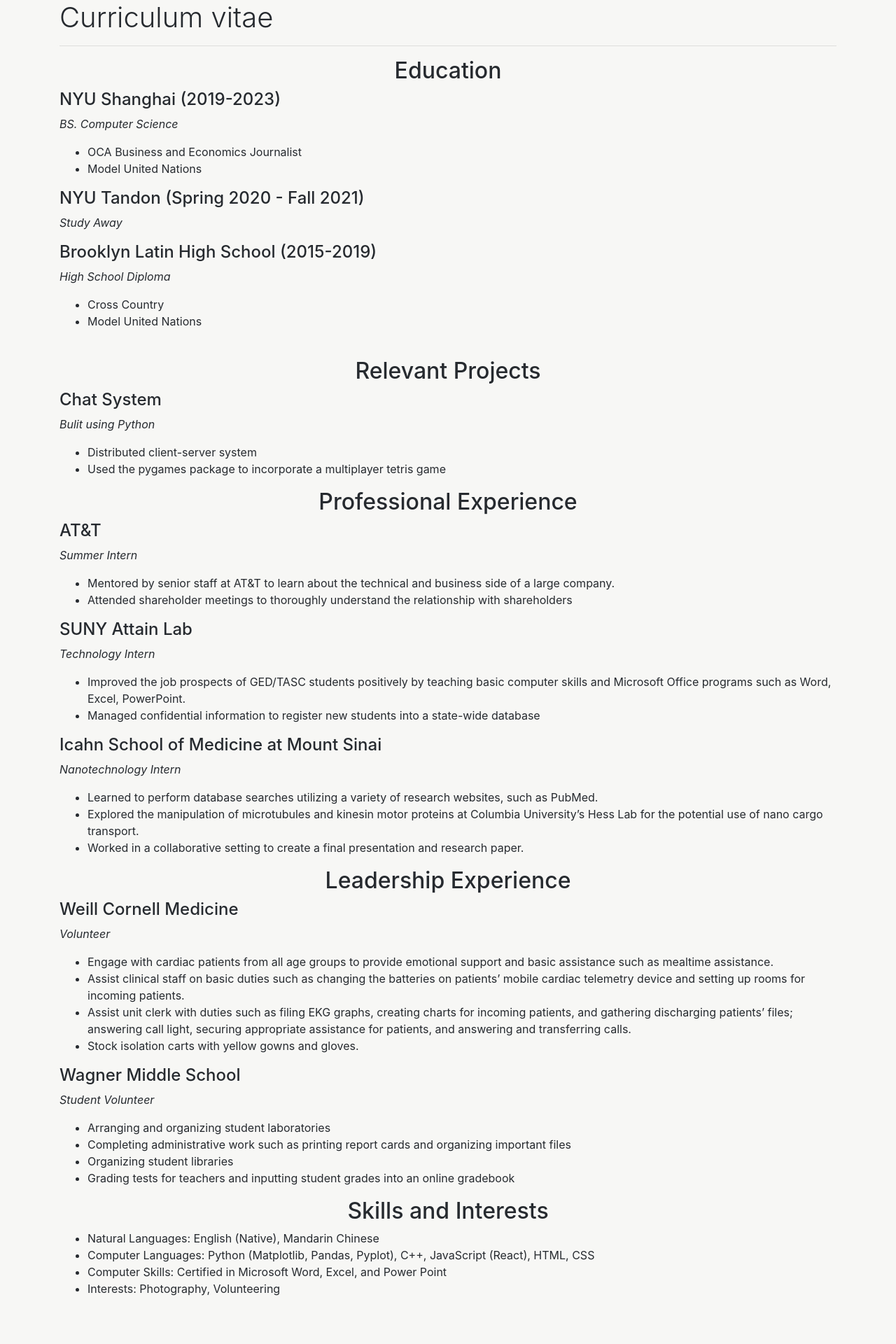
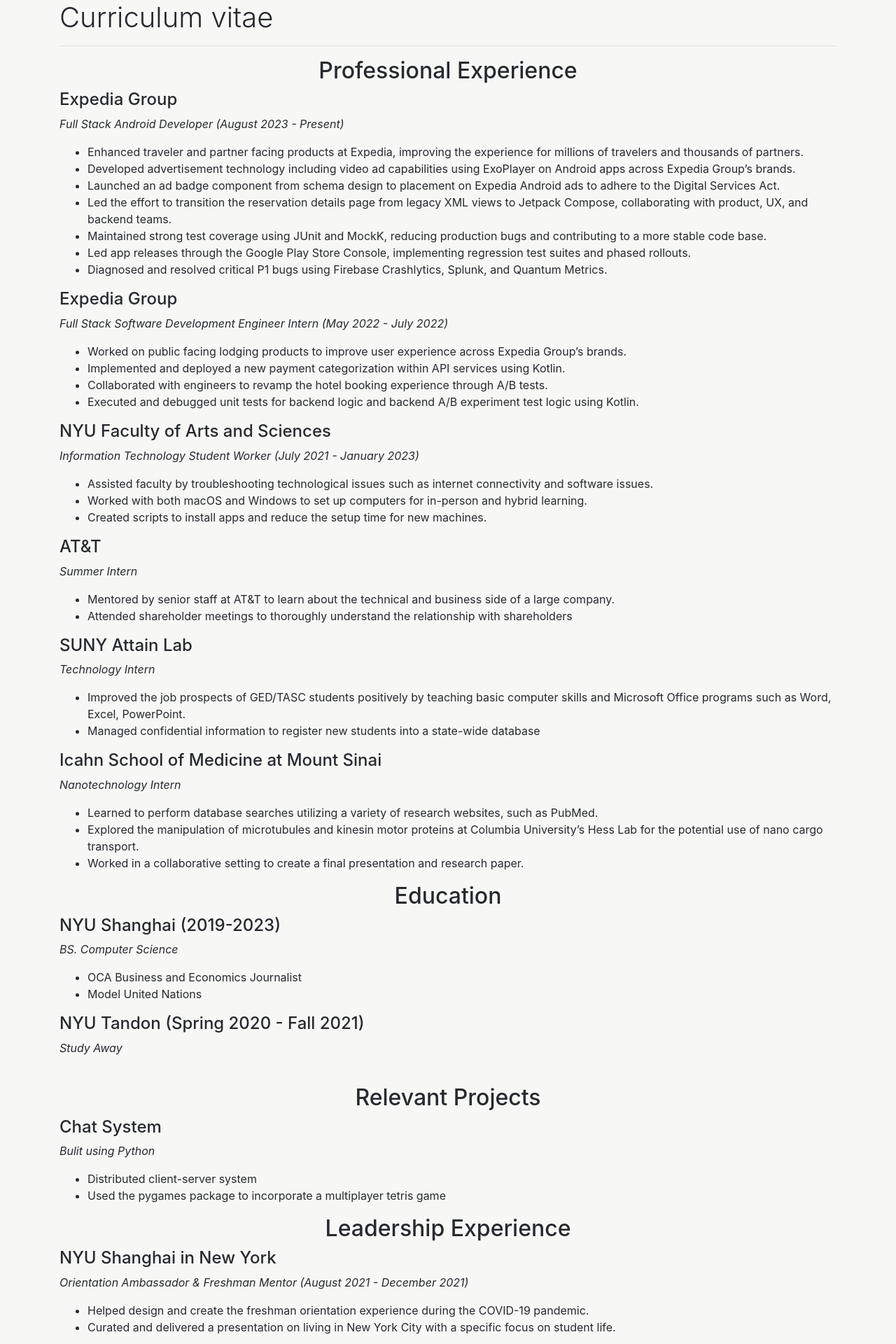
Before and after one commit to chengang-zhang/chengang-zhang.github.io, a React (Vite) app: page /cv in a window 1280 px wide. Shown: the part 120-2040 px from the top of the page at 70% size. Built offline with nearby package versions, Linux system fonts and the light colour scheme.

Commit message:
update cv

```diff
--- a/src/components/Cv.jsx
+++ b/src/components/Cv.jsx
@@ -9,48 +9,37 @@
             <h1 className="font-weight-light">Curriculum vitae</h1>
 
             <hr></hr>
-            <section className="Eduation align-items-left">
-              <h2>Education</h2>
-              <h4>NYU Shanghai (2019-2023)</h4>
-              <p>
-                <em>BS. Computer Science</em>
-              </p>
+            <section className="Professional-Experience">
+              <h2>Professional Experience</h2>
+              <h4>Expedia Group</h4>
+              <p><em>Full Stack Android Developer (August 2023 - Present)</em></p>
               <ul>
-                <li>OCA Business and Economics Journalist</li>
-                <li>Model United Nations</li>
+                <li>Enhanced traveler and partner facing products at Expedia, improving the experience for millions of travelers and thousands of partners.</li>
+                <li>Developed advertisement technology including video ad capabilities using ExoPlayer on Android apps across Expedia Group’s brands.</li>
+                <li>Launched an ad badge component from schema design to placement on Expedia Android ads to adhere to the Digital Services Act.</li>
+                <li>Led the effort to transition the reservation details page from legacy XML views to Jetpack Compose, collaborating with product, UX, and backend teams.</li>
+                <li>Maintained strong test coverage using JUnit and MockK, reducing production bugs and contributing to a more stable code base.</li>
+                <li>Led app releases through the Google Play Store Console, implementing regression test suites and phased rollouts.</li>
+                <li>Diagnosed and resolved critical P1 bugs using Firebase Crashlytics, Splunk, and Quantum Metrics.</li>
               </ul>
 
-              <h4>NYU Tandon (Spring 2020 - Fall 2021)</h4>
-              <p>
-                <em>Study Away</em>
-              </p>
+              <h4>Expedia Group</h4>
+              <p><em>Full Stack Software Development Engineer Intern (May 2022 - July 2022)</em></p>
               <ul>
+                <li>Worked on public facing lodging products to improve user experience across Expedia Group’s brands.</li>
+                <li>Implemented and deployed a new payment categorization within API services using Kotlin.</li>
+                <li>Collaborated with engineers to revamp the hotel booking experience through A/B tests.</li>
+                <li>Executed and debugged unit tests for backend logic and backend A/B experiment test logic using Kotlin.</li>
               </ul>
 
-              <h4>Brooklyn Latin High School (2015-2019)</h4>
-              <p>
-                <em>High School Diploma</em>
-              </p>
+              <h4>NYU Faculty of Arts and Sciences</h4>
+              <p><em>Information Technology Student Worker (July 2021 - January 2023)</em></p>
               <ul>
-                <li>Cross Country</li>
-                <li>Model United Nations</li>
+                <li>Assisted faculty by troubleshooting technological issues such as internet connectivity and software issues.</li>
+                <li>Worked with both macOS and Windows to set up computers for in-person and hybrid learning.</li>
+                <li>Created scripts to install apps and reduce the setup time for new machines.</li>
               </ul>
 
-            </section>
-            <br></br>
-
-            <section className="Relevant-Projects">
-              <h2>Relevant Projects</h2>
-              <h4>Chat System</h4>
-              <p><em>Bulit using Python</em></p>
-              <ul>
-                <li>Distributed client-server system</li>
-                <li>Used the pygames package to incorporate a multiplayer tetris game</li>
-              </ul>
-            </section>
-
-            <section className="Professional-Experience">
-              <h2>Professional Experience</h2>
               <h4>AT&T</h4>
               <p><em>Summer Intern</em></p>
               <ul>
@@ -79,8 +68,46 @@
 
             </section>
 
+            <section className="Eduation align-items-left">
+              <h2>Education</h2>
+              <h4>NYU Shanghai (2019-2023)</h4>
+              <p>
+                <em>BS. Computer Science</em>
+              </p>
+              <ul>
+                <li>OCA Business and Economics Journalist</li>
+                <li>Model United Nations</li>
+              </ul>
+
+              <h4>NYU Tandon (Spring 2020 - Fall 2021)</h4>
+              <p>
+                <em>Study Away</em>
+              </p>
+              <ul>
+              </ul>
+
+            </section>
+            <br></br>
+
+            <section className="Relevant-Projects">
+              <h2>Relevant Projects</h2>
+              <h4>Chat System</h4>
+              <p><em>Bulit using Python</em></p>
+              <ul>
+                <li>Distributed client-server system</li>
+                <li>Used the pygames package to incorporate a multiplayer tetris game</li>
+              </ul>
+            </section>
+
             <section className="Leadership-Experience">
               <h2>Leadership Experience</h2>
+              <h4>NYU Shanghai in New York</h4>
+              <p><em>Orientation Ambassador &amp; Freshman Mentor (August 2021 - December 2021)</em></p>
+              <ul>
+                <li>Helped design and create the freshman orientation experience during the COVID-19 pandemic.</li>
+                <li>Curated and delivered a presentation on living in New York City with a specific focus on student life.</li>
+              </ul>
+
               <h4>Weill Cornell Medicine</h4>
               <p><em>Volunteer</em></p>
               <ul>
```
